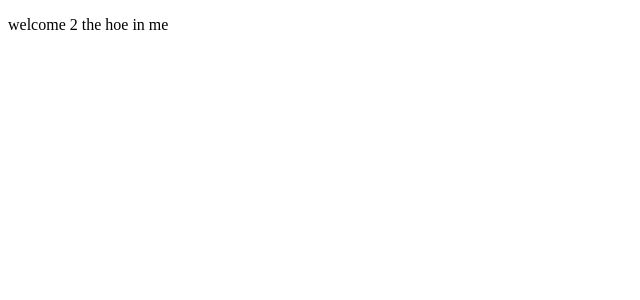
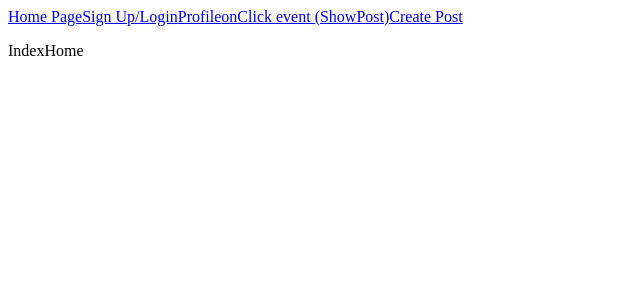
Before and after one commit to healthier-vitamins/MI-CASA-ES-TU-CASA, a React (Vite) app in the folder frontend/: page / in a window 1280 px wide. Shown: the top 300 px of the page, without its empty margins (0-640 px from the left). Built offline with nearby package versions, Linux system fonts and the light colour scheme.

Commit message:
react pages

```diff
--- a/frontend/src/App.jsx
+++ b/frontend/src/App.jsx
@@ -1,7 +1,25 @@
+import { BrowserRouter, Route, Routes } from "react-router-dom"
+import CreatePost from "./pages/CreatePost"
+import Credentials from "./pages/Credentials"
+import IndexHome from "./pages/IndexHome"
+import Layout from "./pages/Layout"
+import Profile from "./pages/Profile"
+import ShowPost from "./pages/ShowPost"
+
 function App() {
   return (
     <div className="App">
-      <p>welcome 2 the hoe in me</p>
+      <BrowserRouter>
+        <Routes>
+          <Route path="/" element={<Layout/>}>
+            <Route index element={<IndexHome/>}/>
+            <Route path="/credentials/:id" element={<Credentials/>}/>
+            <Route path="/create-post/" element={<CreatePost/>}/>
+            <Route path="/profile/:id" element={<Profile/>}/>
+            <Route path="/show-post/:id" element={<ShowPost/>}/>
+          </Route>
+        </Routes>
+      </BrowserRouter>
     </div>
   )
 }
--- /dev/null
+++ b/frontend/src/components/NavBar.jsx
@@ -0,0 +1,16 @@
+import { Link } from "react-router-dom";
+
+function NavBar () {
+    return (
+        <>
+        <Link to="/" >Home Page</Link>
+        <Link to="/credentials/:id">Sign Up/Login</Link>
+        <Link to="/profile/:id">Profile</Link>
+        <Link to="/show-post/:id">onClick event (ShowPost)</Link>
+        {/* if logged in */}
+        <Link to="/create-post">Create Post</Link>
+        </>
+    )
+}
+
+export default NavBar;
--- /dev/null
+++ b/frontend/src/pages/CreatePost.jsx
@@ -0,0 +1,7 @@
+function CreatePost() {
+    return (
+        <p>CreatePost</p>
+    )
+}
+
+export default CreatePost;
--- /dev/null
+++ b/frontend/src/pages/Credentials.jsx
@@ -0,0 +1,12 @@
+function Credentials() {
+    return (
+        <p>Credentials</p>
+
+        // if (logging in)
+        // show login container
+        // else if (signing up)
+        // show sign up container
+    )
+}
+
+export default Credentials;
--- /dev/null
+++ b/frontend/src/pages/IndexHome.jsx
@@ -0,0 +1,7 @@
+function IndexHome() {
+    return (
+        <p>IndexHome</p>
+    )
+}
+
+export default IndexHome;
--- /dev/null
+++ b/frontend/src/pages/Layout.jsx
@@ -0,0 +1,12 @@
+import { Outlet } from "react-router-dom";
+import NavBar from "../components/NavBar";
+
+function Layout() {
+    return (
+        <>
+        <NavBar/>
+        <Outlet />
+        </>
+    )
+}
+export default Layout;
--- /dev/null
+++ b/frontend/src/pages/Profile.jsx
@@ -0,0 +1,7 @@
+function Profile() {
+    return (
+        <p>Profile</p>
+    )
+}
+
+export default Profile;
--- /dev/null
+++ b/frontend/src/pages/ShowPost.jsx
@@ -0,0 +1,7 @@
+function ShowPost() {
+    return (
+        <p>showpost</p>
+    )
+}
+
+export default ShowPost;
```
